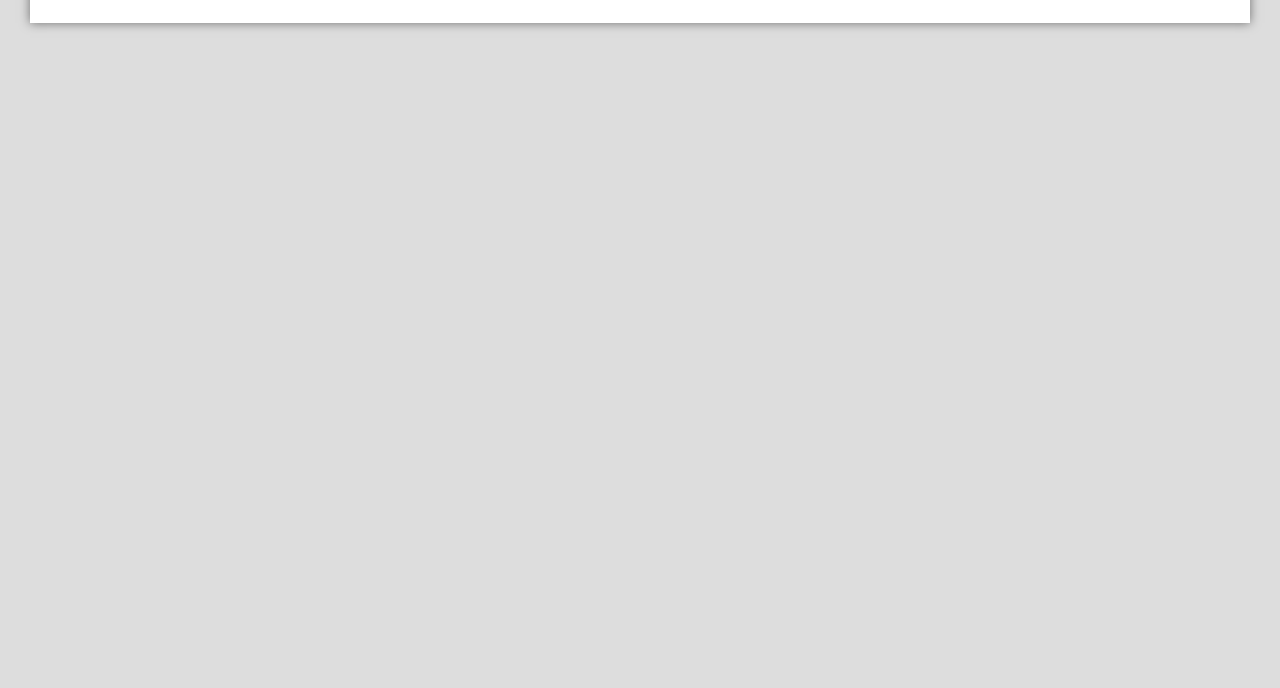
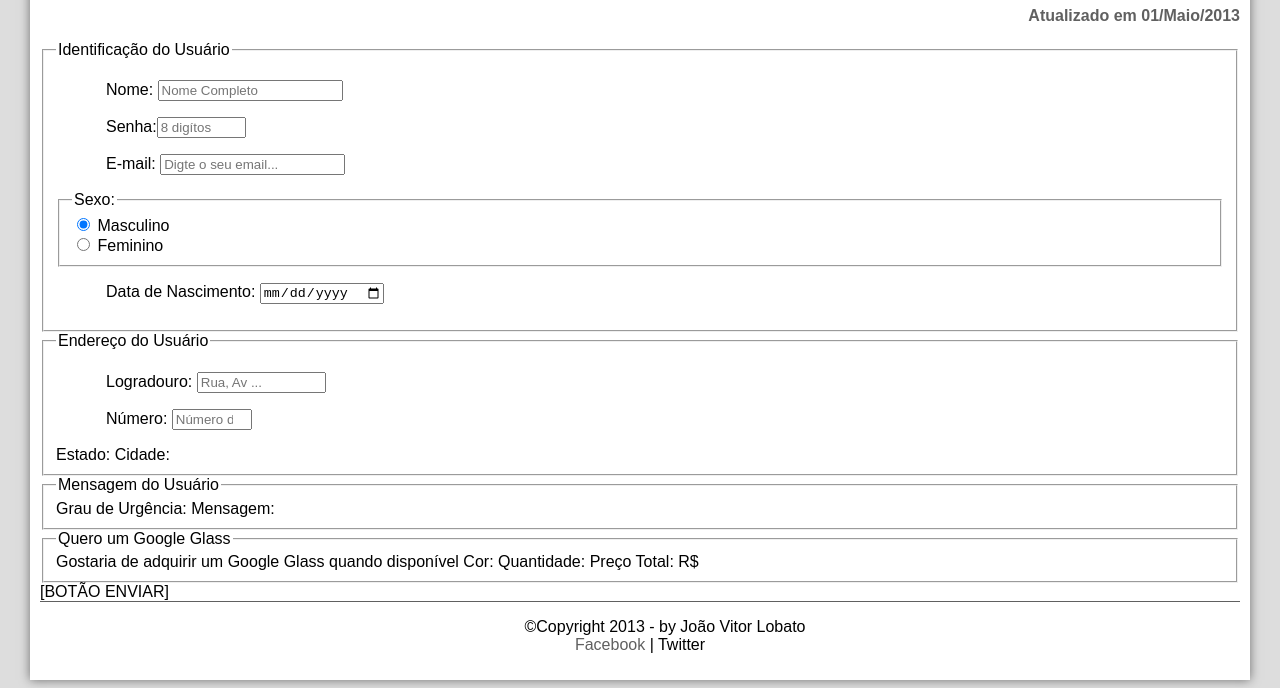
Before and after one commit to Jo40519/Google-Glass-HTML5, a plain HTML site: page projeto-glass-html5/fale-conosco.html in a window 1280 px wide. Shown: the part 286-974 px from the top of the page. Before the commit the page ends 800 px from the top, so only its background shows below. Drawn offline with Linux system fonts and the light colour scheme.

Commit message:
Atualizações da noite
Brincando e estudando.

```diff
--- a/projeto-glass-html5/fale-conosco.html
+++ b/projeto-glass-html5/fale-conosco.html
@@ -6,6 +6,7 @@
     <title>Tudo sobre Google Glass</title>
 
     <link rel="stylesheet" href="_css/estilo.css">
+    <link rel="stylesheet" href="_css/form.css">
 </head>
 
 <script lenguage ="javascript" src="_javascript/funcoes.js"></script>
@@ -36,39 +37,55 @@
 </nav>
     </header>
 
+<section id="corpo-full">
+    <article id="noticia-principal">
+        <header id="cabecalho-artigo">
+            <hgroup>
+<h3>Fale Conosco > &nbsp; Contato</h3>
+<h1>Formulário de Contato</h1>
+<h2>por Gustavo Guanabara</h2>
+<h3 class="direita">Atualizado em 01/Maio/2013</h3>
+        </hgroup>
+    </header>
 
-Fale Conosco > Contato
-Formulário de Contato
-por Gustavo Guanabara
-Atualizado em 01/Maio/2013
+<form action="">
+<fieldset id="usuario">
+<legend> Identificação do Usuário</legend>
+    <p> <label for="cnome"> Nome:</label> <input type="text" name="tnome" id="cnome" size="20" maxlength="30" placeholder="Nome Completo"> </p>
+    <p> <label for="csenha"> Senha:</label><input type="password" name="tsenha" id="csenha" size="8" maxlength="8" placeholder="8 digítos"> </p>
+    <p><label for="cMail"> E-mail:</label> <input type="email" name="tMail" id="cMail" size="20" maxlength="20" placeholder="Digte o seu email..."> </p>
+    <fieldset id="sexo"> <legend>Sexo:</legend>
+        <input type="radio" name="sexo" id="cMasc" checked> <label for="cMasc">Masculino</label> <br>
+        <input type="radio" name="sexo" id="cFem"> <label for="cFem">Feminino</label> </fieldset>
+    <p> Data de Nascimento: <input type="date" name="cNasc" id="tNasc"> </p>
+</fieldset>
 
-Identificação do Usuário
-    Nome:
-    Senha:
-    E-mail:
-    Sexo:
-        - Masculino
-        - Feminino
-    Data de Nascimento:
-
-Endereço do Usuário
-    Logradouro:
-    Número:
+<fieldset id="endereco">
+<legend>Endereço do Usuário</legend>
+    <p> <label for="tRua"> Logradouro:</label> <input type="text" name="tRua" id="tRua" size="13" maxlength="80" placeholder="Rua, Av ..."> </p>
+    <p> <label for="tNum"></label> Número: <input type="number" name="tNum" id="cNum" min="0" max="99999" placeholder="Número da sua casa"> </p>
     Estado:
     Cidade:
+</fieldset>
 
-Mensagem do Usuário
+<fieldset id="mensagem">
+<legend>Mensagem do Usuário</legend>
     Grau de Urgência:
     Mensagem:
+</fieldset>
 
-Quero um Google Glass
+<fieldset id="pedido">
+<legend>Quero um Google Glass</legend>
     Gostaria de adquirir um Google Glass quando disponível
     Cor:
     Quantidade:
     Preço Total: R$
-
+</fieldset>
 
 [BOTÃO ENVIAR]
+        </form>
+    </article>
+</section>
 
 <footer id="rodape">
     <p> &copy;Copyright 2013 - by João Vitor Lobato<br>
```
Also changed, not shown: projeto-glass-html5/multimidia.html (+1 -1 lines).
